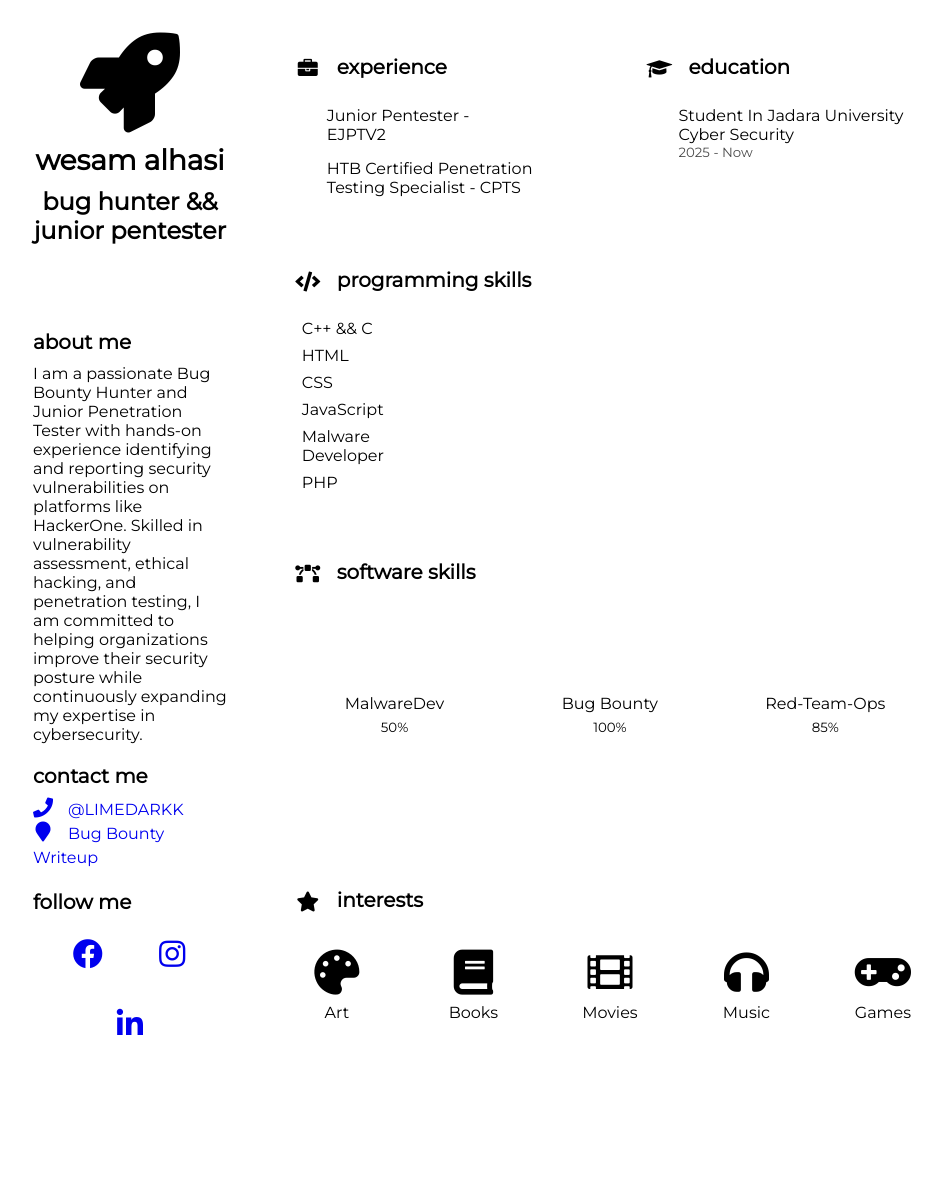
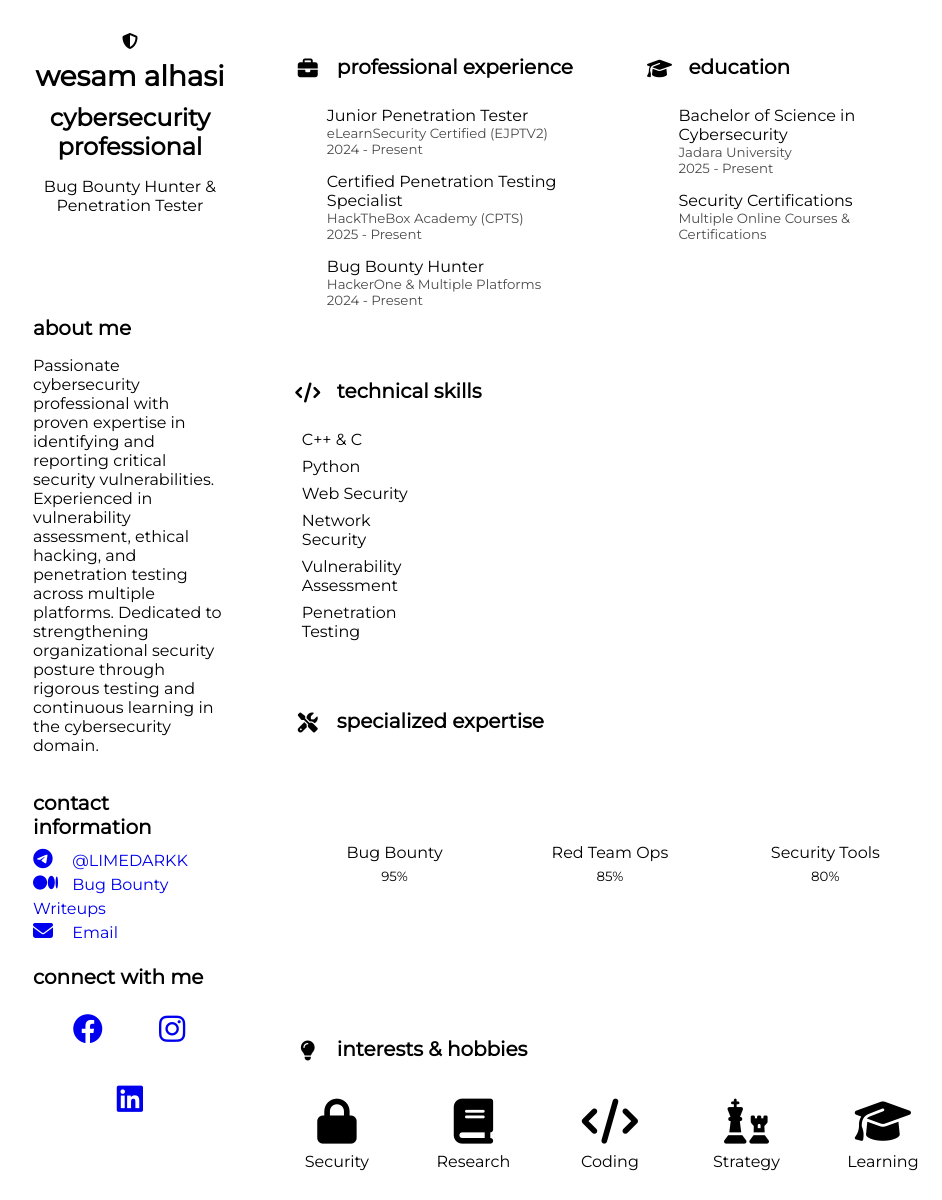
Before and after one commit to kolijpjpd/kolijpjpd.github.io, a plain HTML site: page index.html in a window 1280 px wide. Shown: the part 17-1217 px from the top of the page, without its empty margins (142-1084 px from the left). Before the commit the page ends 1131 px from the top, so only its background shows below. Drawn offline with nearby package versions, Linux system fonts and the light colour scheme.

Commit message:
Revise CV content and structure
Updated the title and improved the description of the CV. Enhanced the contact section with more details and restructured the skills and interests sections for clarity.

```diff
--- a/index.html
+++ b/index.html
@@ -3,12 +3,12 @@
 <head>
     <meta charset="UTF-8">
     <meta name="viewport" content="width=device-width, initial-scale=1.0">
-    <title>Wesam Alhasi - Bug Hunter & Pentester CV</title>
+    <title>Wesam Alhasi - Cybersecurity Professional</title>
+    <meta name="description" content="Cybersecurity professional specializing in bug bounty hunting and penetration testing">
+    <meta name="keywords" content="cybersecurity, bug bounty, pentester, security researcher">
 
     <link rel="stylesheet" href="style.css">
-
-    <link rel="stylesheet" href="https://cdnjs.cloudflare.com/ajax/libs/font-awesome/5.15.4/css/all.min.css">
-    <link rel="stylesheet" href="https://cdnjs.cloudflare.com/ajax/libs/font-awesome/4.7.0/css/font-awesome.min.css">
+    <link rel="stylesheet" href="https://cdnjs.cloudflare.com/ajax/libs/font-awesome/6.4.0/css/all.min.css">
 
 </head>
 <body>
@@ -17,74 +17,112 @@
   <div class="base">
     <div class="profile">
       <div class="photo">
-        <i class="fas fa-rocket"></i>
+        <i class="fas fa-shield-halved"></i>
       </div>
       <div class="info">
-        <h1 class="name">Wesam Alhasi </h1>
-        <h2 class="job">Bug Hunter && Junior Pentester</h2>
+        <h1 class="name">Wesam Alhasi</h1>
+        <h2 class="job">Cybersecurity Professional</h2>
+        <p class="subtitle">Bug Bounty Hunter & Penetration Tester</p>
       </div>
     </div>
     <div class="about">
-      <h3>About Me</h3>I am a passionate Bug Bounty Hunter and Junior Penetration Tester with hands-on experience identifying and reporting security vulnerabilities on platforms like HackerOne. Skilled in vulnerability assessment, ethical hacking, and penetration testing, I am committed to helping organizations improve their security posture while continuously expanding my expertise in cybersecurity.
+      <h3>About Me</h3>
+      <p>Passionate cybersecurity professional with proven expertise in identifying and reporting critical security vulnerabilities. Experienced in vulnerability assessment, ethical hacking, and penetration testing across multiple platforms. Dedicated to strengthening organizational security posture through rigorous testing and continuous learning in the cybersecurity domain.</p>
     </div>
     <div class="contact">
-      <h3>Contact Me</h3>
-      <div class="Telegram "><a href=https://t.me/PryxJunior><i class="fas fa-phone"></i><span>@LIMEDARKK</span></a></div>
-      <div class="Medium"><a href="https://medium.com/@secourses8"><i class="fas fa-map-marker"></i><span>Bug Bounty Writeup</span></a>
+      <h3>Contact Information</h3>
+      <div class="contact-item">
+        <a href="https://t.me/PryxJunior" target="_blank">
+          <i class="fab fa-telegram"></i>
+          <span>@LIMEDARKK</span>
+        </a>
+      </div>
+      <div class="contact-item">
+        <a href="https://medium.com/@secourses8" target="_blank">
+          <i class="fab fa-medium"></i>
+          <span>Bug Bounty Writeups</span>
+        </a>
+      </div>
+      <div class="contact-item">
+        <a href="mailto:wesam@example.com">
+          <i class="fas fa-envelope"></i>
+          <span>Email</span>
+        </a>
       </div>
     </div>
     <div class="follow">
-      <h3>Follow Me</h3>
+      <h3>Connect With Me</h3>
       <div class="box">
-        <a href="https://www.facebook.com/sec.lime/" target="_blank"><i class="fab fa-facebook"></i></a>
-        <a href="https://www.instagram.com/iamlimee/" target="_blank"><i class="fab fa-instagram "></i></a>
-        <a href="https://www.linkedin.com/in/wesam-ryad-3a9b77372" target="_blank"><i class="fab fa-linkedin"></i></a>
+        <a href="https://www.facebook.com/sec.lime/" target="_blank" title="Facebook"><i class="fab fa-facebook"></i></a>
+        <a href="https://www.instagram.com/iamlimee/" target="_blank" title="Instagram"><i class="fab fa-instagram"></i></a>
+        <a href="https://www.linkedin.com/in/wesam-ryad-3a9b77372" target="_blank" title="LinkedIn"><i class="fab fa-linkedin"></i></a>
       </div>
     </div>
   </div>
   <div class="func">
     <div class="work">
-      <h3><i class="fa fa-briefcase"></i>Experience</h3>
+      <h3><i class="fas fa-briefcase"></i>Professional Experience</h3>
       <ul>
-        <li><span>Junior Pentester -<br>EJPTV2 </span><small></small><small></small></li>
-        <li><span>HTB Certified Penetration Testing Specialist - CPTS</span><small></small><small></small></li>
+        <li>
+          <span>Junior Penetration Tester</span>
+          <small>eLearnSecurity Certified (EJPTV2)</small>
+          <small>2024 - Present</small>
+        </li>
+        <li>
+          <span>Certified Penetration Testing Specialist</span>
+          <small>HackTheBox Academy (CPTS)</small>
+          <small>2025 - Present</small>
+        </li>
+        <li>
+          <span>Bug Bounty Hunter</span>
+          <small>HackerOne & Multiple Platforms</small>
+          <small>2024 - Present</small>
+        </li>
       </ul>
     </div>
     <div class="edu">
-      <h3><i class="fa fa-graduation-cap"></i>Education</h3>
+      <h3><i class="fas fa-graduation-cap"></i>Education</h3>
       <ul>
-        <li><span>Student In Jadara University<br>Cyber Security</span><small></small><small>2025 - Now</small></li>
+        <li>
+          <span>Bachelor of Science in Cybersecurity</span>
+          <small>Jadara University</small>
+          <small>2025 - Present</small>
+        </li>
+        <li>
+          <span>Security Certifications</span>
+          <small>Multiple Online Courses & Certifications</small>
+        </li>
       </ul>
     </div>
     <div class="skills-prog">
-      <h3><i class="fas fa-code"></i>Programming Skills</h3>
+      <h3><i class="fas fa-code"></i>Technical Skills</h3>
       <ul>
-        <li data-percent="95"><span>C++ && C</span>
+        <li data-percent="95"><span>C++ & C</span>
           <div class="skills-bar">
             <div class="bar"></div>
           </div>
         </li>
-        <li data-percent="90"><span>HTML</span>
+        <li data-percent="90"><span>Python</span>
           <div class="skills-bar">
             <div class="bar"></div>
           </div>
         </li>
-        <li data-percent="60"><span>CSS</span>
+        <li data-percent="85"><span>Web Security</span>
           <div class="skills-bar">
             <div class="bar"></div>
           </div>
         </li>
-        <li data-percent="50"><span>JavaScript</span>
+        <li data-percent="80"><span>Network Security</span>
           <div class="skills-bar">
             <div class="bar"></div>
           </div>
         </li>
-        <li data-percent="40"><span>Malware Developer</span>
+        <li data-percent="75"><span>Vulnerability Assessment</span>
           <div class="skills-bar">
             <div class="bar"></div>
           </div>
         </li>
-        <li data-percent="55"><span>PHP</span>
+        <li data-percent="70"><span>Penetration Testing</span>
           <div class="skills-bar">
             <div class="bar"></div>
           </div>
@@ -92,15 +130,9 @@
       </ul>
     </div>
     <div class="skills-soft">
-      <h3><i class="fas fa-bezier-curve"></i>Software Skills</h3>
+      <h3><i class="fas fa-tools"></i>Specialized Expertise</h3>
       <ul>
-        <li data-percent="50">
-          <svg viewbox="0 0 100 100">
-            <circle cx="50" cy="50" r="45"></circle>
-            <circle class="cbar" cx="50" cy="50" r="45"></circle>
-          </svg><span>MalwareDev</span><small></small>
-        </li>
-        <li data-percent="100">
+        <li data-percent="95">
           <svg viewbox="0 0 100 100">
             <circle cx="50" cy="50" r="45"></circle>
             <circle class="cbar" cx="50" cy="50" r="45"></circle>
@@ -110,27 +142,30 @@
           <svg viewbox="0 0 100 100">
             <circle cx="50" cy="50" r="45"></circle>
             <circle class="cbar" cx="50" cy="50" r="45"></circle>
-          </svg><span>Red-Team-Ops</span><small></small>
+          </svg><span>Red Team Ops</span><small></small>
         </li>
-
+        <li data-percent="80">
+          <svg viewbox="0 0 100 100">
+            <circle cx="50" cy="50" r="45"></circle>
+            <circle class="cbar" cx="50" cy="50" r="45"></circle>
+          </svg><span>Security Tools</span><small></small>
         </li>
       </ul>
     </div>
     <div class="interests">
-      <h3><i class="fas fa-star"></i>Interests</h3>
+      <h3><i class="fas fa-lightbulb"></i>Interests & Hobbies</h3>
       <div class="interests-items">
-        <div class="art"><i class="fas fa-palette"></i><span>Art</span></div>
-        <div class="art"><i class="fas fa-book"></i><span>Books</span></div>
-        <div class="movies"><i class="fas fa-film"></i><span>Movies</span></div>
-        <div class="music"><i class="fas fa-headphones"></i><span>Music</span></div>
-        <div class="games"><i class="fas fa-gamepad"></i><span>Games</span></div>
+        <div class="interest-item"><i class="fas fa-lock"></i><span>Security</span></div>
+        <div class="interest-item"><i class="fas fa-book"></i><span>Research</span></div>
+        <div class="interest-item"><i class="fas fa-code"></i><span>Coding</span></div>
+        <div class="interest-item"><i class="fas fa-chess"></i><span>Strategy</span></div>
+        <div class="interest-item"><i class="fas fa-graduation-cap"></i><span>Learning</span></div>
       </div>
     </div>
   </div>
 </div>
 
 <script src="https://ajax.googleapis.com/ajax/libs/jquery/3.6.0/jquery.min.js"></script>
-
 <script src="script.js"></script>
 
 </body>
```
